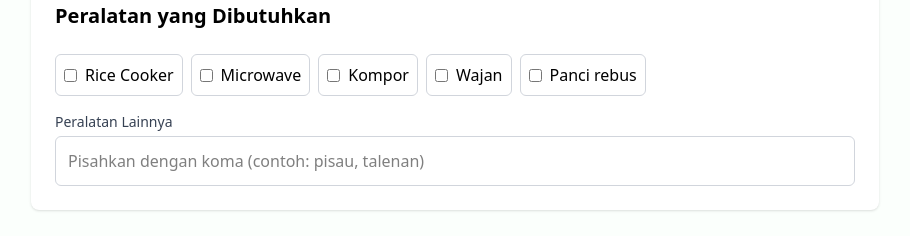
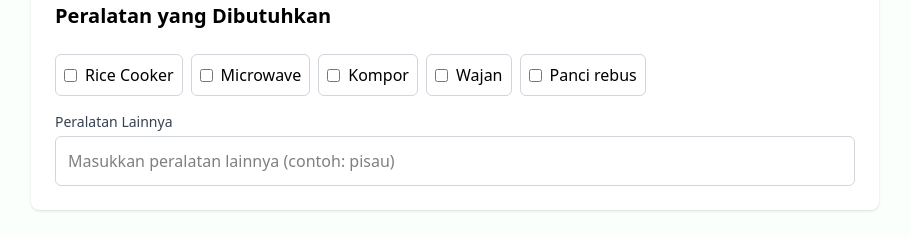
Before and after one commit to MarioSitepu/LKMO-KULINER, a React (Vite) app in the folder lkmo-fe/: page /upload in a window 1280 px wide. Shown: the part 900-1136 px from the top of the page, without its empty margins (313-1223 px from the left). Built offline with nearby package versions, Linux system fonts and the light colour scheme; sample sign-in values are in the browser's storage.

Commit message:
fix : delete text info in another tools

```diff
--- a/lkmo-fe/src/pages/UploadRecipePage.tsx
+++ b/lkmo-fe/src/pages/UploadRecipePage.tsx
@@ -383,7 +383,7 @@ export default function UploadRecipePage() {
                 id="other-equipment"
                 value={formData.otherEquipment}
                 onChange={(e) => setFormData({ ...formData, otherEquipment: e.target.value })}
-                placeholder="Pisahkan dengan koma (contoh: pisau, talenan)"
+                placeholder="Masukkan peralatan lainnya (contoh: pisau)"
                 className="w-full p-3 border border-gray-300 rounded-md focus:ring-green-500 focus:border-green-500"
               />
             </div>
```
Also changed, not shown: lkmo-fe/public/buku.svg.
